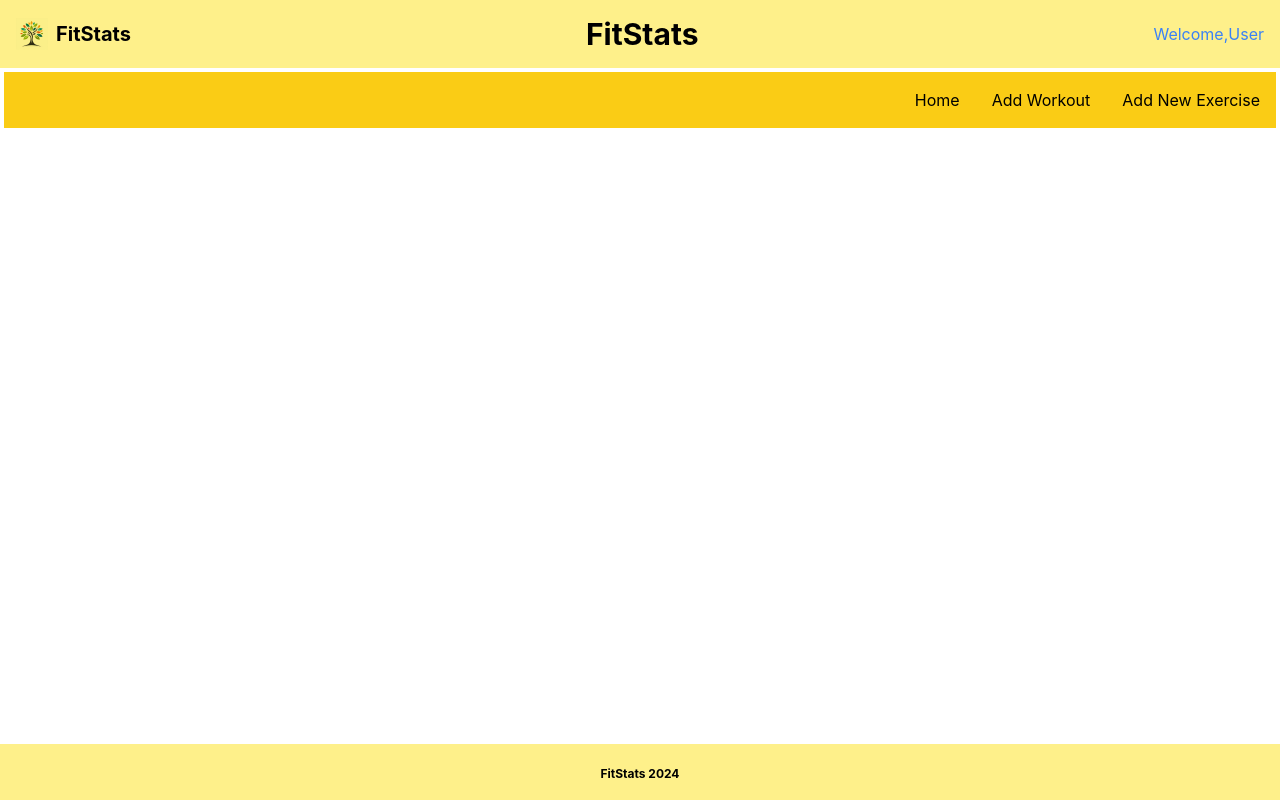
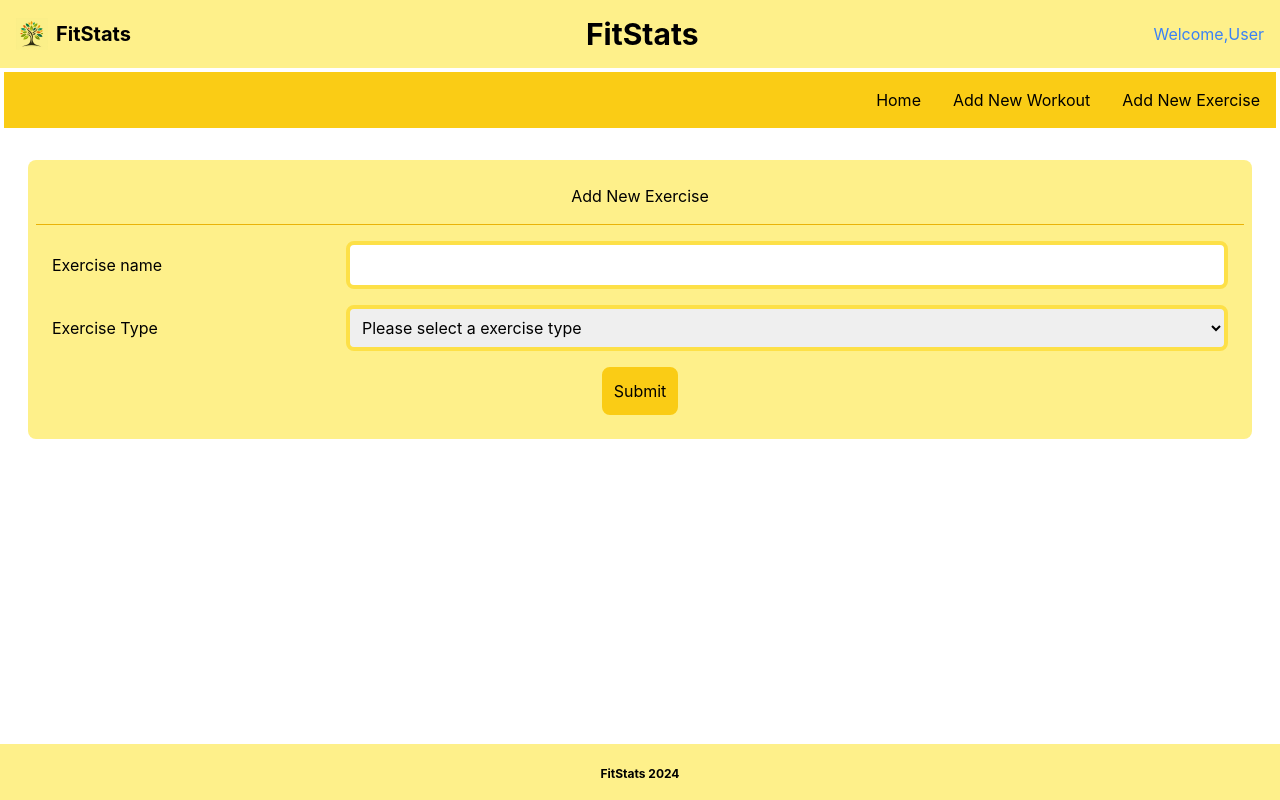
Before and after one commit to pankajmohan/fitstats, a React (Create React App) app: page /addexercises in a window 1280 px wide. Built offline with nearby package versions, Linux system fonts and the light colour scheme.

Commit message:
Added json fom exercise and updated progress to add exercises

```diff
--- a/src/App.js
+++ b/src/App.js
@@ -4,7 +4,9 @@ import Footer from './components/Footer';
 import { BrowserRouter, Routes, Route } from 'react-router-dom';
 import Protected from "./components/Protected";
 import Dashboard from './components/Dashboard';
+import Addnewexercise from './components/Addnewexercise';
 import Navbar from "./components/Navbar";
+import Startnewworkout from './components/Startnewworkout';
 
 export default function App() {
   return (
@@ -14,7 +16,9 @@ export default function App() {
         <Navbar></Navbar>
         <div className='flex-grow'>
         <Routes>
-          <Route path="/" element={<Protected Component={Dashboard} />} />
+        <Route path="/" element={<Protected Component={Dashboard} />} />
+        <Route path="/addexercises" element={<Protected Component={Addnewexercise} />} />
+        <Route path="/startnewworkout" element={<Protected Component={Startnewworkout} />} />
         </Routes>
         </div>
       </BrowserRouter>
--- /dev/null
+++ b/src/components/Addnewexercise.js
@@ -0,0 +1,35 @@
+import Exercises from "./exercises.json";
+function Addnewexercise() {
+    return (
+        <div className="grid grid-cols-12 m-3 gap-4">
+            <div className="bg-yellow-200 col-span-12 p-2 m-4 rounded-lg divide-y divide-solid divide-yellow-500">
+                <h1 className="text-center p-4"> Add New Exercise</h1>
+                <form>
+                    <div className="px-4">
+                        <div className="flex items-center my-4">
+                            <label className="w-1/4">Exercise name</label>
+                            <input type="text" name="exercisename" className="border-4 border-yellow-300 flex-grow p-2 hover:border-yellow-500 focus:border-yellow-500 focus:outline-none rounded-lg" />
+                        </div>
+                        <div className="flex items-center">
+                            <label className="w-1/4">Exercise Type</label>
+                            <select type="text" name="exercisetype" className="border-4 border-yellow-300 flex-grow p-2 hover:border-yellow-500 focus:border-yellow-500 focus:outline-none rounded-lg">
+                                <option value="">Please select a exercise type</option>
+                                <option value="Chest">Chest</option>
+                                <option value="Back">Back</option>
+                                <option value="Shoulders">Shoulders</option>
+                                <option value="Arms">Arms</option>
+                                <option value="Core">Core</option>
+                                <option value="legs">legs</option>
+                            </select>
+                        </div>
+                        <div className="flex items-center text-center justify-center m-4">
+                            <button className="rounded-lg border-4  border-yellow-400 bg-yellow-400 p-2">Submit</button>
+                        </div>
+                    </div>
+                </form>
+            </div>
+        </div>
+    );
+}
+
+export default Addnewexercise;
--- a/src/components/Navbar.js
+++ b/src/components/Navbar.js
@@ -3,8 +3,8 @@ import { NavLink } from "react-router-dom";
 function Navbar(){
     return(<div className="flex flex-row justify-end items-center bg-yellow-400 m-1">
                 <NavLink className="text-md  p-2 m-2 rounded  hover:bg-yellow-300">Home</NavLink>
-                <NavLink className="text-md  p-2 m-2 rounded  hover:bg-yellow-300">Add Workout</NavLink>
-                <NavLink className="text-md  p-2 m-2 rounded  hover:bg-yellow-300">Add New Exercise</NavLink>
+                <NavLink to={"/newworkout"}className="text-md  p-2 m-2 rounded  hover:bg-yellow-300">Add New Workout</NavLink>
+                <NavLink to={"/addexercises"} className="text-md  p-2 m-2 rounded  hover:bg-yellow-300">Add New Exercise</NavLink>
             </div>
     )
 }
--- /dev/null
+++ b/src/components/Startnewworkout.js
@@ -0,0 +1,25 @@
+import Exercises from "./exercises.json";
+import { useNavigate } from "react-router-dom";
+function Startnewworkout() {
+    const navigate = useNavigate();
+
+    function handleChosenWorkout(e){
+        console.warn(e);
+
+    }
+
+
+
+
+    const keys = Object.keys(Exercises);
+    return (
+
+        <div className="grid grid-cols-12 m-3 gap-4">
+        {keys.map(key => (
+          <div key={key} className="col-span-12 md:col-span-4 bg-yellow-200 p-8 rounded-3xl hover:border-yellow-500 hover:bg-yellow-300 text-center m-2" onClick={()=>(handleChosenWorkout(key))}>{key}</div>
+        ))}
+        </div>
+    )
+}
+
+export default Startnewworkout;
--- /dev/null
+++ b/src/components/exercises.json
@@ -0,0 +1,44 @@
+{
+    "Shoulders": [
+      {"exercise": "Overhead Press", "description": "Great for overall shoulder development"},
+      {"exercise": "Lateral Raises", "description": "Targets the side delts"},
+      {"exercise": "Front Raises", "description": "Focuses on the front delts"},
+      {"exercise": "Arnold Press", "description": "Engages multiple parts of the shoulder"},
+      {"exercise": "Reverse Pec Deck Fly", "description": "Works the rear delts"}
+    ],
+    "Chest": [
+      {"exercise": "Bench Press", "description": "A staple for chest workouts"},
+      {"exercise": "Incline Bench Press", "description": "Targets the upper chest"},
+      {"exercise": "Chest Flyes", "description": "Stretches and works the chest muscles"},
+      {"exercise": "Push-Ups", "description": "A versatile bodyweight exercise"},
+      {"exercise": "Dips", "description": "Great for lower chest and triceps"}
+    ],
+    "Back": [
+      {"exercise": "Pull-Ups", "description": "Excellent for upper back and lats"},
+      {"exercise": "Deadlifts", "description": "Works the entire back and posterior chain"},
+      {"exercise": "Bent-Over Rows", "description": "Targets the middle back"},
+      {"exercise": "Lat Pulldowns", "description": "Focuses on the lats"},
+      {"exercise": "T-Bar Rows", "description": "Great for thickness in the back"}
+    ],
+    "Arms": [
+      {"exercise": "Bicep Curls", "description": "Classic exercise for biceps"},
+      {"exercise": "Tricep Dips", "description": "Effective for triceps"},
+      {"exercise": "Hammer Curls", "description": "Targets the brachialis muscle"},
+      {"exercise": "Skull Crushers", "description": "Isolates the triceps"},
+      {"exercise": "Concentration Curls", "description": "Focuses on the peak of the biceps"}
+    ],
+    "Legs": [
+      {"exercise": "Squats", "description": "The king of leg exercises"},
+      {"exercise": "Lunges", "description": "Great for quads and glutes"},
+      {"exercise": "Leg Press", "description": "Effective for overall leg development"},
+      {"exercise": "Romanian Deadlifts", "description": "Targets the hamstrings"},
+      {"exercise": "Calf Raises", "description": "Focuses on the calf muscles"}
+    ],
+    "Core": [
+      {"exercise": "Planks", "description": "Excellent for core stability"},
+      {"exercise": "Russian Twists", "description": "Targets the obliques"},
+      {"exercise": "Leg Raises", "description": "Works the lower abs"},
+      {"exercise": "Bicycle Crunches", "description": "Engages the entire core"},
+      {"exercise": "Mountain Climbers", "description": "Great for core and cardio"}
+    ]
+  }
```
Also changed, not shown: package.json (+5 -2 lines), 1 other file (tests, documents, lock files or other folders).
